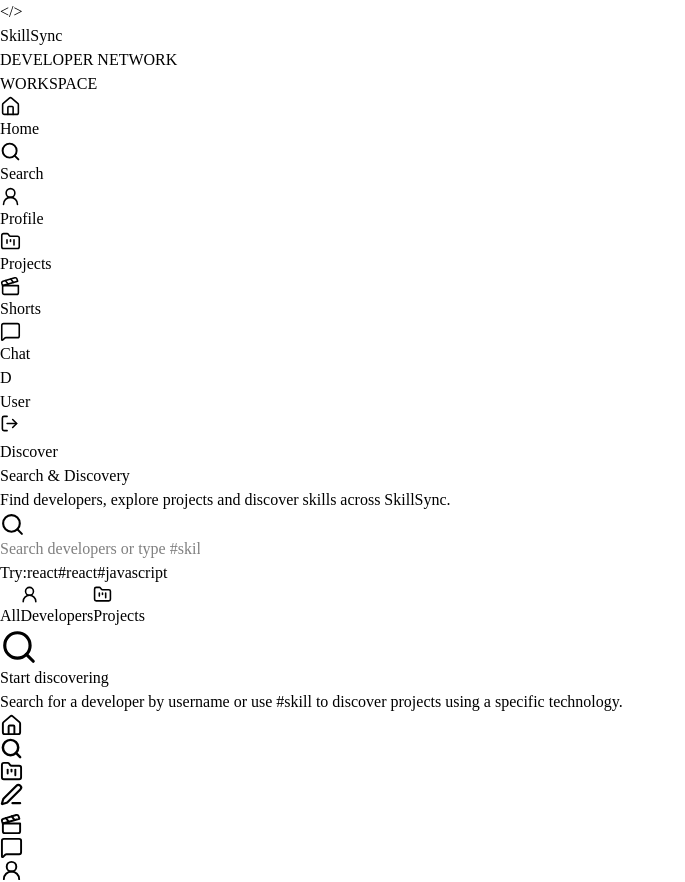
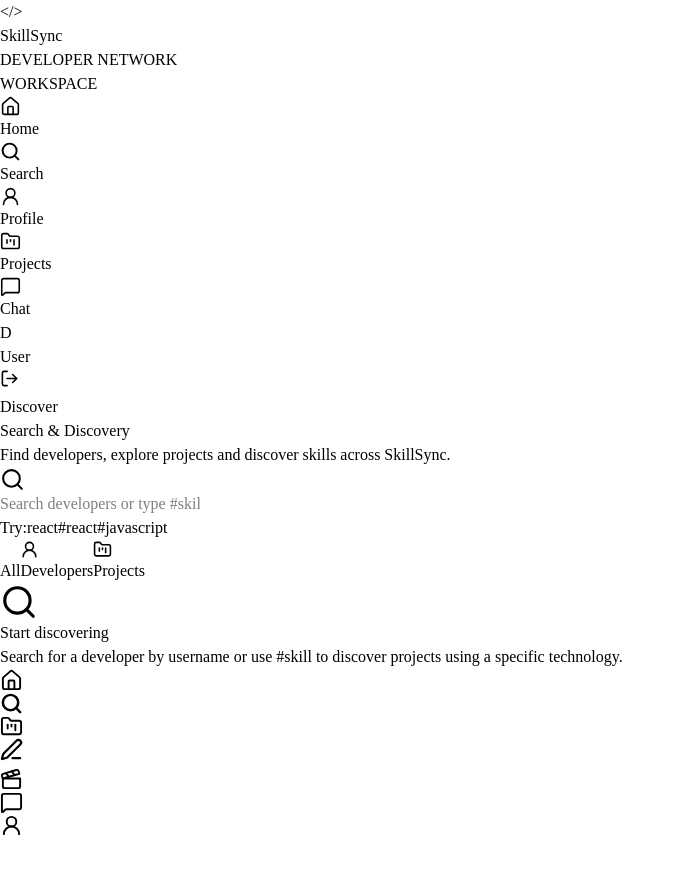
Before and after one commit to agrawaldd-1/DevNest, a React app in the folder frontend/: page /search in a window 1280 px wide. Shown: the whole page, without its empty margins (0-685 px from the left). After the commit the page ends 837 px from the top, so only its background shows below. Built offline with nearby package versions, Linux system fonts and the light colour scheme; sample sign-in values are in the browser's storage; the HTML template or start-up script is replaced by a standard one.

Commit message:
refactor: remove shorts from sidebar

```diff
--- a/frontend/src/components/Sidebar.jsx
+++ b/frontend/src/components/Sidebar.jsx
@@ -34,11 +34,11 @@
             path: "/projects",
             icon: FolderKanban,
         },
-        {
-            name: "Shorts",
-            path: "/shorts",
-            icon: Clapperboard,
-        },
+        // {
+        //     name: "Shorts",
+        //     path: "/shorts",
+        //     icon: Clapperboard,
+        // },
         {
             name: "Chat",
             path: "/messages",
```
